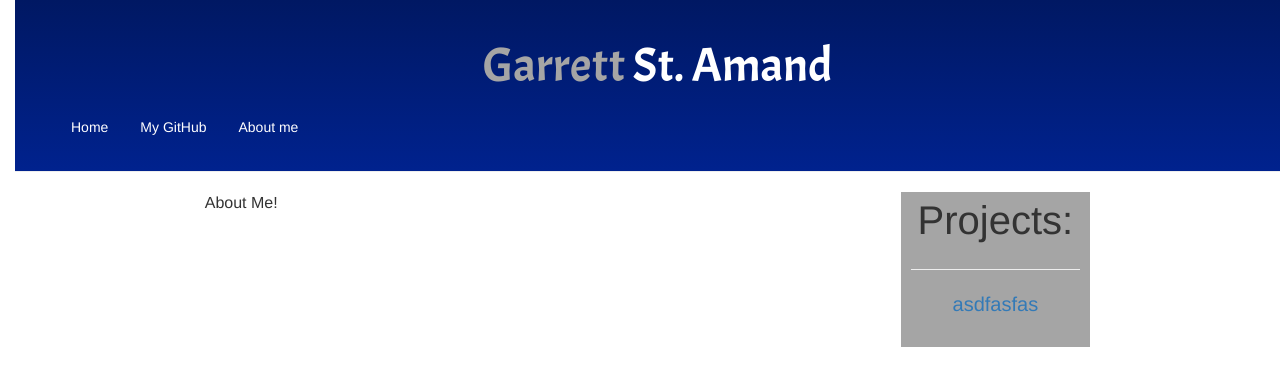
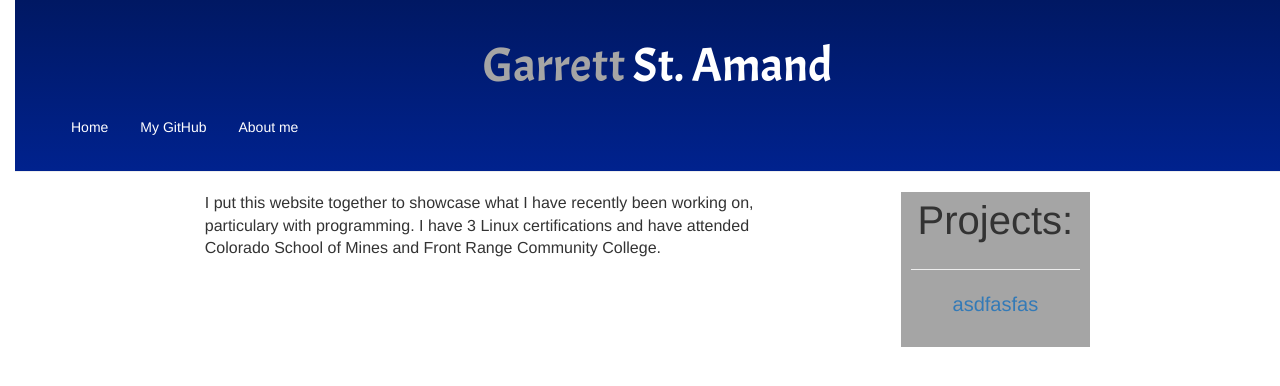
Before and after one commit to Gothwaite/my-first-blog, a Django app: page /about.asp/ in a window 1280 px wide. Shown: the top 386 px of the page. Run offline with Django 3.2, Linux system fonts and the light colour scheme; data comes from the database, SQL or seed files in the repository; some libraries are stand-ins or nearby versions.

Commit message:
Update about_me.html

```diff
--- a/blog/templates/blog/about_me.html
+++ b/blog/templates/blog/about_me.html
@@ -1,5 +1,4 @@
 {% extends 'blog/base.html' %}
-
 {% block content %}
-About Me!
+I put this website together to showcase what I have recently been working on, particulary with programming. I have 3 Linux certifications and have attended Colorado School of Mines and Front Range Community College.
 {% endblock %}
```
